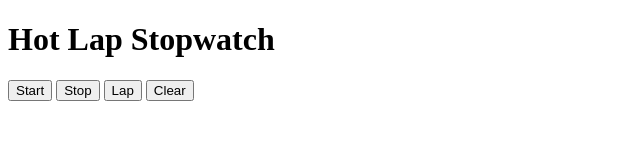
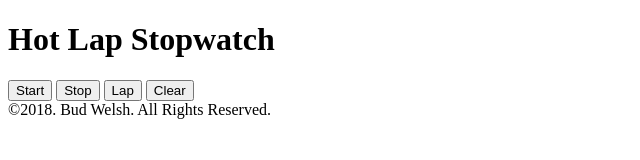
Before and after one commit to Rockonian/stopwatch, a plain HTML site: page index.html in a window 1280 px wide. Shown: the whole page, without its empty margins (0-640 px from the left). Drawn offline with Linux system fonts and the light colour scheme.

Commit message:
Add functions to main.js

```diff
--- a/index.html
+++ b/index.html
@@ -11,5 +11,6 @@
     <button type="button" name="lap" id="lap">Lap</button>
     <button type="button" name="clear" id="clear">Clear</button>
   </body>
-  <script src="stopwatch.js"></script>
+  <footer>&copy;<span id="copyYear">20XX</span>. Bud Welsh. All Rights Reserved.</footer>
+  <script src="main.js"></script>
 </html>
--- a/main.js
+++ b/main.js
@@ -0,0 +1,24 @@
+/*
+    Title:      Main Javascript
+    Author:     Bud Welsh
+    Date:       12/26/2018
+*/
+
+function copyRight() {
+  console.log(">> Entering copyRight() function");
+  var thisYear = new Date().getFullYear();
+  console.log("This year is " + thisYear);
+  var yearContainer = document.getElementById("copyYear");
+  console.log("yearContainer = " + yearContainer);
+  yearContainer.innerHTML = thisYear;
+}
+
+function init() {
+  copyRight();
+}
+
+if (window.addEventListener) {
+  window.addEventListener("load", init, false);
+} else if (window.attachEvent) {
+  window.attachEvent("onload", init);
+}
```
